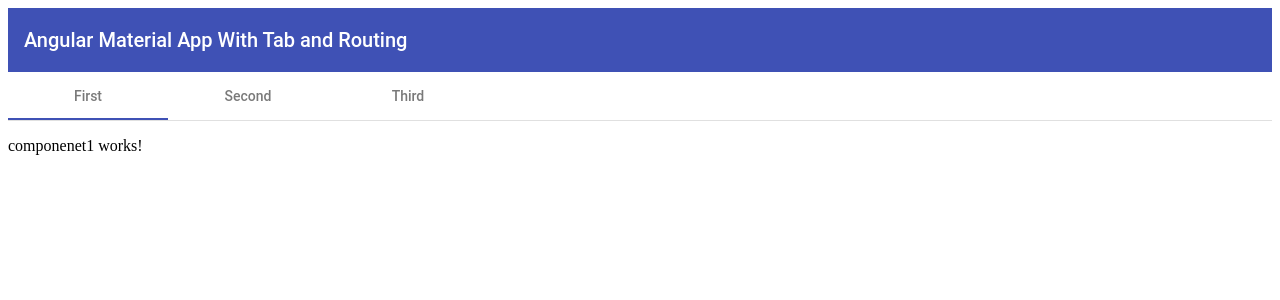
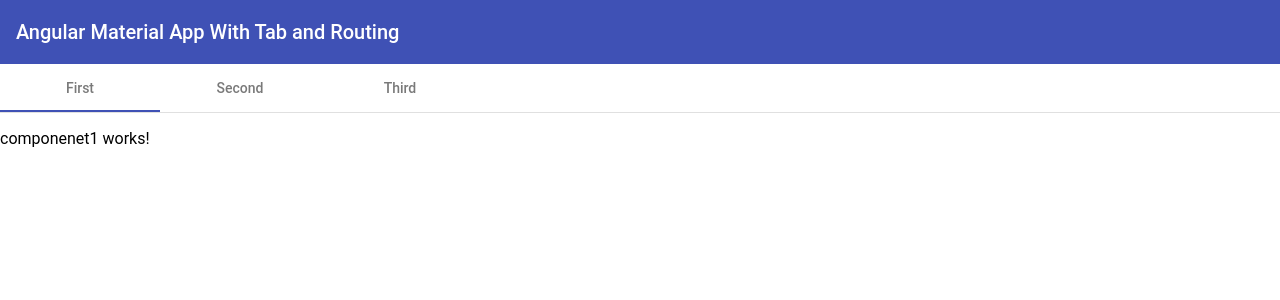
Before and after one commit to benjaminpo/angular-material-tab-router, an Angular app: page /first in a window 1280 px wide. Shown: the top 300 px of the page. Built offline with nearby package versions, Linux system fonts and the light colour scheme.

Commit message:
remove body margin

```diff
--- a/src/styles.css
+++ b/src/styles.css
@@ -1 +1,11 @@
 @import "~@angular/material/prebuilt-themes/indigo-pink.css";
+
+html,
+body {
+  height: 100%;
+}
+
+body {
+  margin: 0;
+  font-family: Roboto, "Helvetica Neue", sans-serif;
+}
```
